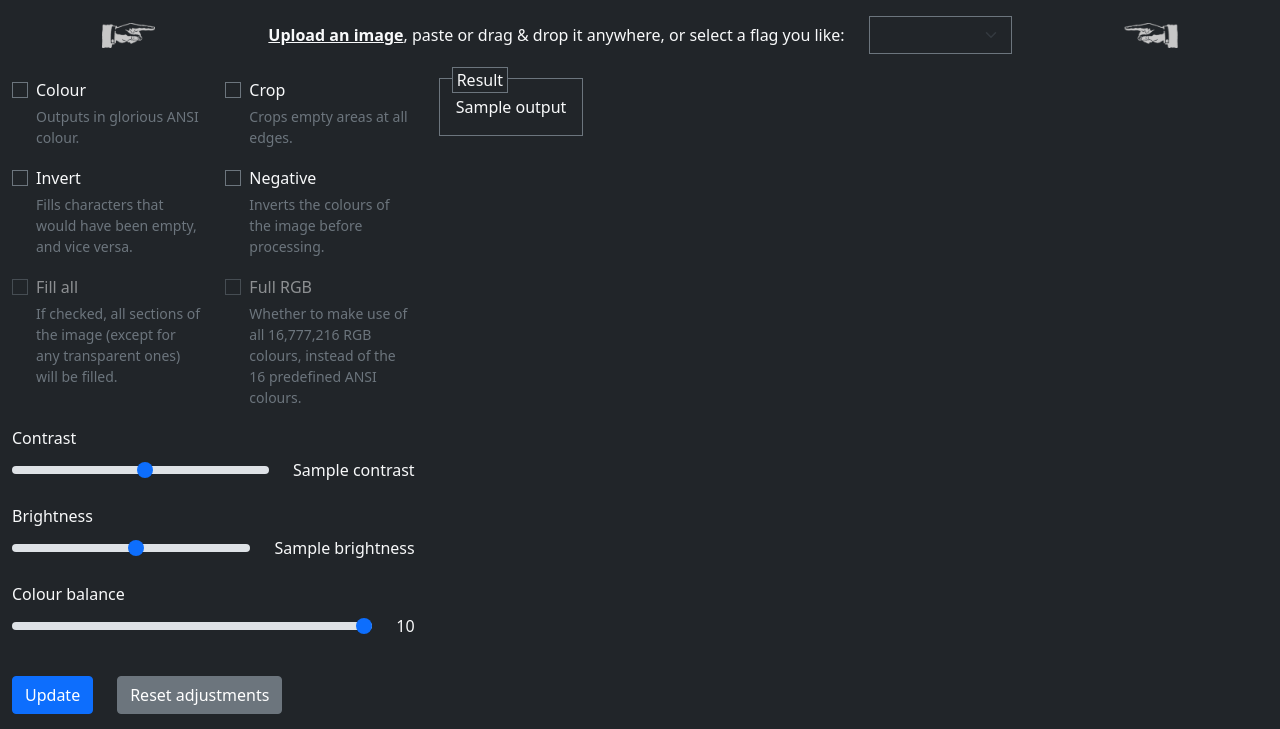
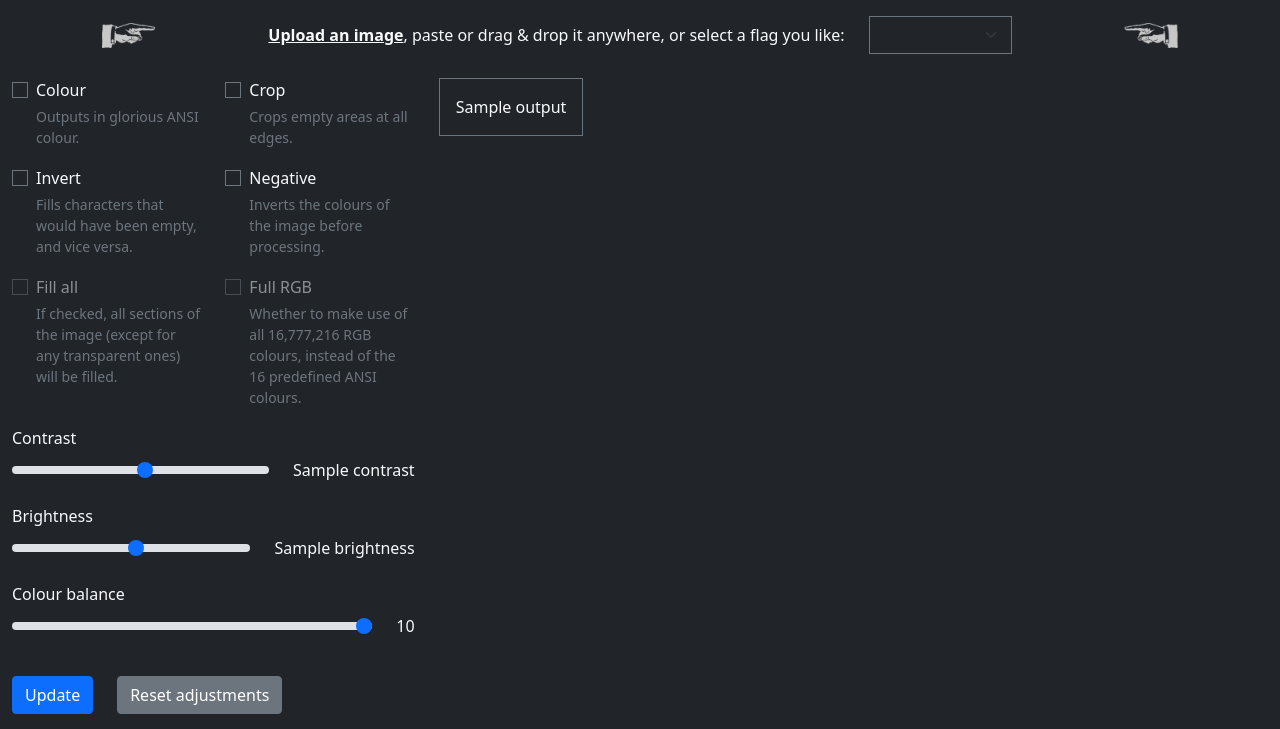
Before and after one commit to Eboreg/image2ascii, a Flask app: template image2ascii/templates/index.html in a window 1280 px wide. Shown: the part 112-841 px from the top of the page. Run offline with Flask 2, Linux system fonts and the light colour scheme; the template is opened without the code that fills it: most values are stand-ins (such as "Sample title", 1, 10 or a date in 2020); some libraries are stand-ins or nearby versions.

Commit message:
Dropped the silly "Result" label that mostly messed up screenshots

```diff
--- a/image2ascii/__init__.py
+++ b/image2ascii/__init__.py
@@ -1,4 +1,4 @@
-__version__ = "0.4.4"
+__version__ = "0.4.5"
 
 VERSION = tuple(map(int, __version__.split(".")))
 DEFAULT_ASCII_RATIO = 2.0
--- a/image2ascii/static/style.css
+++ b/image2ascii/static/style.css
@@ -37,19 +37,7 @@ pre {
 .box {
     position: relative;
     padding: 1rem;
-}
-
-.box,
-.box-label {
     border: 1px solid var(--bs-secondary);
-}
-
-.box-label {
-    position: absolute;
-    top: -.75rem;
-    margin-left: -.25rem;
-    padding: 0 .25rem;
-    background-color: var(--bs-dark);
 }
 
 .drop-overlay {
--- a/image2ascii/templates/index.html
+++ b/image2ascii/templates/index.html
@@ -162,7 +162,6 @@
 
                         <div class="col-12 col-md mt-3 mt-xl-0">
                             <div class="box pb-0 d-md-inline-block" id="result-box"{% if not output %} style="display:none !important"{% endif %}>
-                                <div class="box-label">Result</div>
                                 <div id="output" class="mb-3">{{ output|safe }}</div>
                             </div>
                         </div>
```
